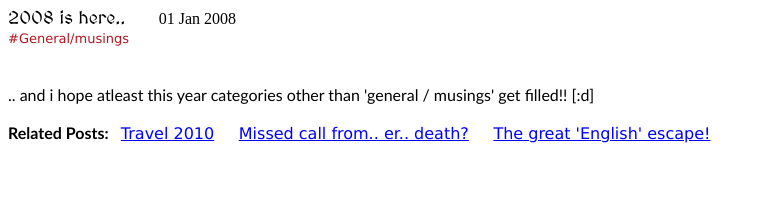
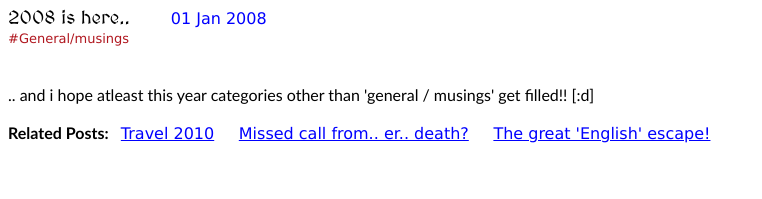
Before and after one commit to anusha-r/anusha-r.github.com, a Jekyll site: the page built from _posts/2008-01-01-2008-is-here.html, in a window 1280 px wide. Shown: the top 199 px of the page, without its empty margins (0-762 px from the left). Built offline with Jekyll 4.4.1, drawn with Linux system fonts in a browser that asks for light colours; Markdown is read by kramdown in place of the engine named in the settings.

Commit message:
layout changes #16

```diff
--- a/_layouts/default.html
+++ b/_layouts/default.html
@@ -53,8 +53,8 @@
 </div>
 -->
 <span class="post-title"> {{ page.title }} </span>
-&nbsp;&nbsp; &nbsp; &nbsp; {{ page.date | date_to_string }}
-<br/>
+<span class="post-short">&nbsp;&nbsp; &nbsp; &nbsp; {{ page.date | date_to_string }}
+<br/> </span>
 <span class="red-color">
 	{% for tag in page.tags %}
          	 #{{ tag }}
--- a/css/main.css
+++ b/css/main.css
@@ -39,7 +39,7 @@ font-family: 'MedievalSharp', cursive;
 
 .post-title {
 font-family: 'MedievalSharp', cursive;
-font-size: large;
+font-size: 14pt;
 }
 
 .post-short {
```
